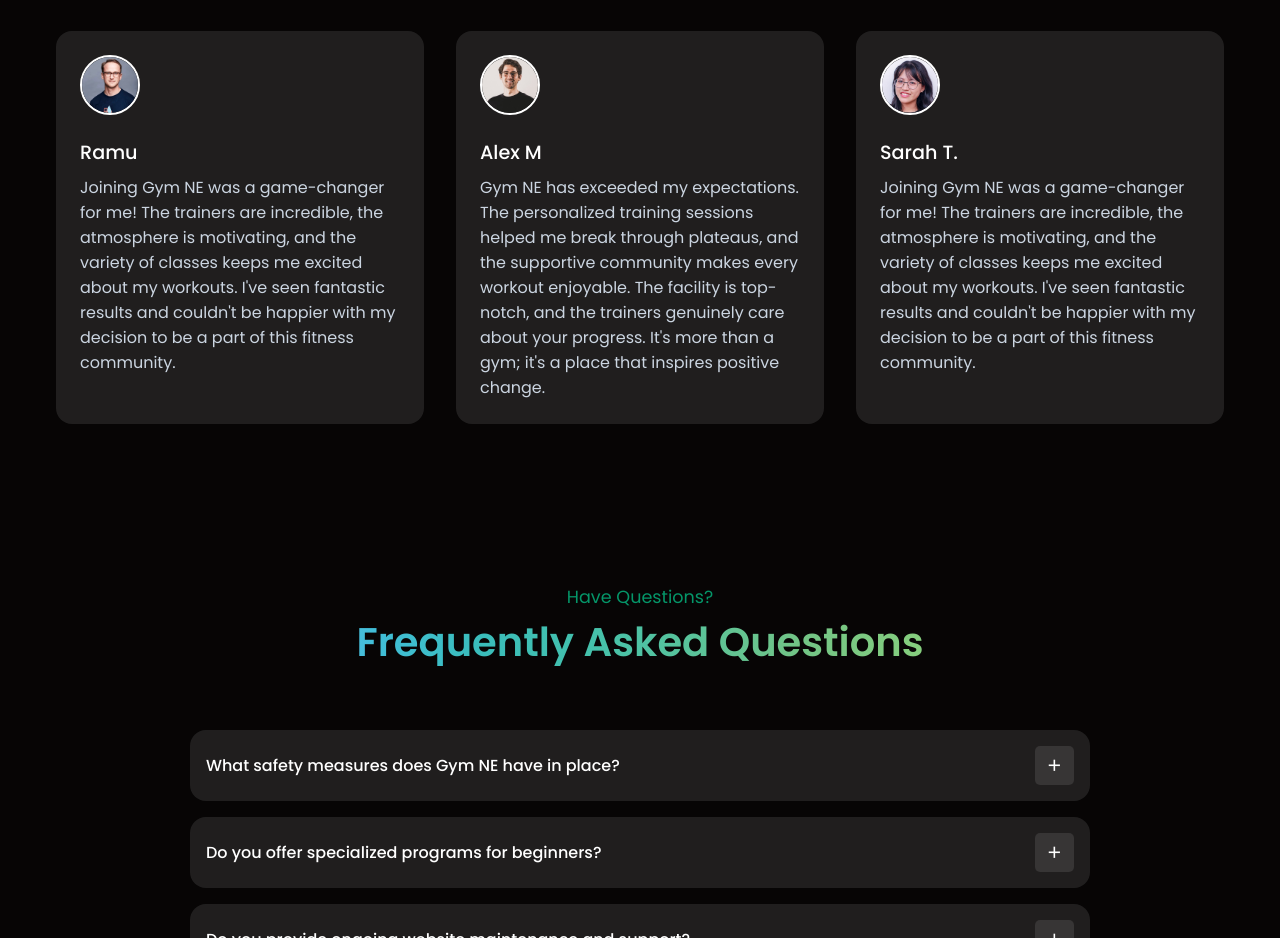
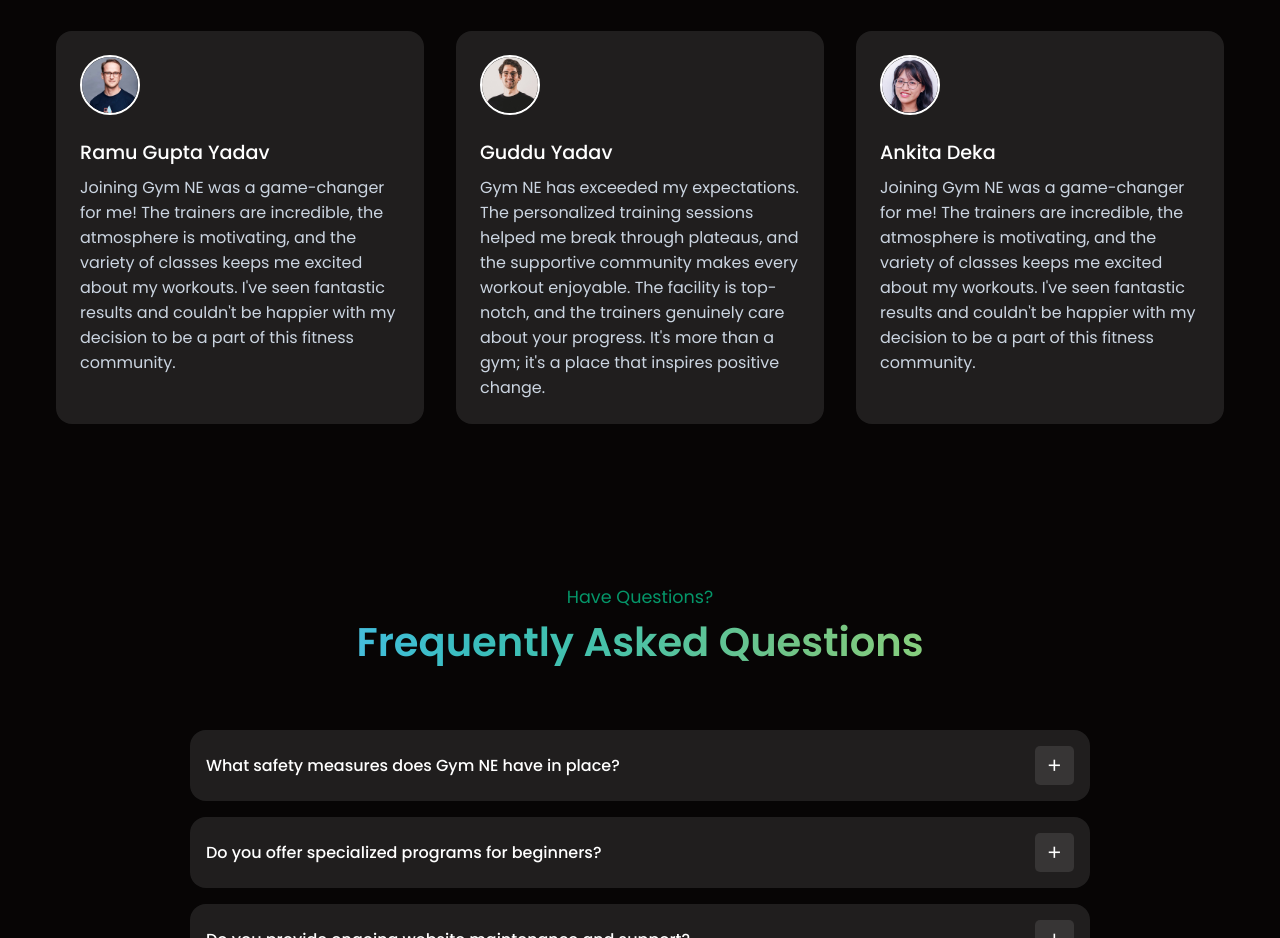
Before and after one commit to anuragsaha02/GYM-NE-, a plain HTML site: page index.html in a window 1280 px wide. Shown: the part 3420-4358 px from the top of the page. Drawn offline with nearby package versions, Linux system fonts and the light colour scheme.

Commit message:
Update index.html

```diff
--- a/index.html
+++ b/index.html
@@ -202,21 +202,21 @@
             <div class="client__grid">
               <div class="client__card">
                 <img src="pic-1.jpg" alt="client" />
-                <h4>Ramu</h4>
+                <h4>Ramu Gupta Yadav</h4>
                 <p>
                   Joining Gym NE was a game-changer for me! The trainers are incredible, the atmosphere is motivating, and the variety of classes keeps me excited about my workouts. I've seen fantastic results and couldn't be happier with my decision to be a part of this fitness community.
                 </p>
               </div>
               <div class="client__card">
                 <img src="pic-2.jpeg" alt="client" />
-                <h4>Alex M</h4>
+                <h4>Guddu Yadav</h4>
                 <p>
                   Gym NE has exceeded my expectations. The personalized training sessions helped me break through plateaus, and the supportive community makes every workout enjoyable. The facility is top-notch, and the trainers genuinely care about your progress. It's more than a gym; it's a place that inspires positive change.
                 </p>
               </div>
               <div class="client__card">
                 <img src="pic-3.jpg" alt="client" />
-                <h4>Sarah T.</h4>
+                <h4>Ankita Deka</h4>
                 <p>
                   Joining Gym NE was a game-changer for me! The trainers are incredible, the atmosphere is motivating, and the variety of classes keeps me excited about my workouts. I've seen fantastic results and couldn't be happier with my decision to be a part of this fitness community.
                 </p>
```
